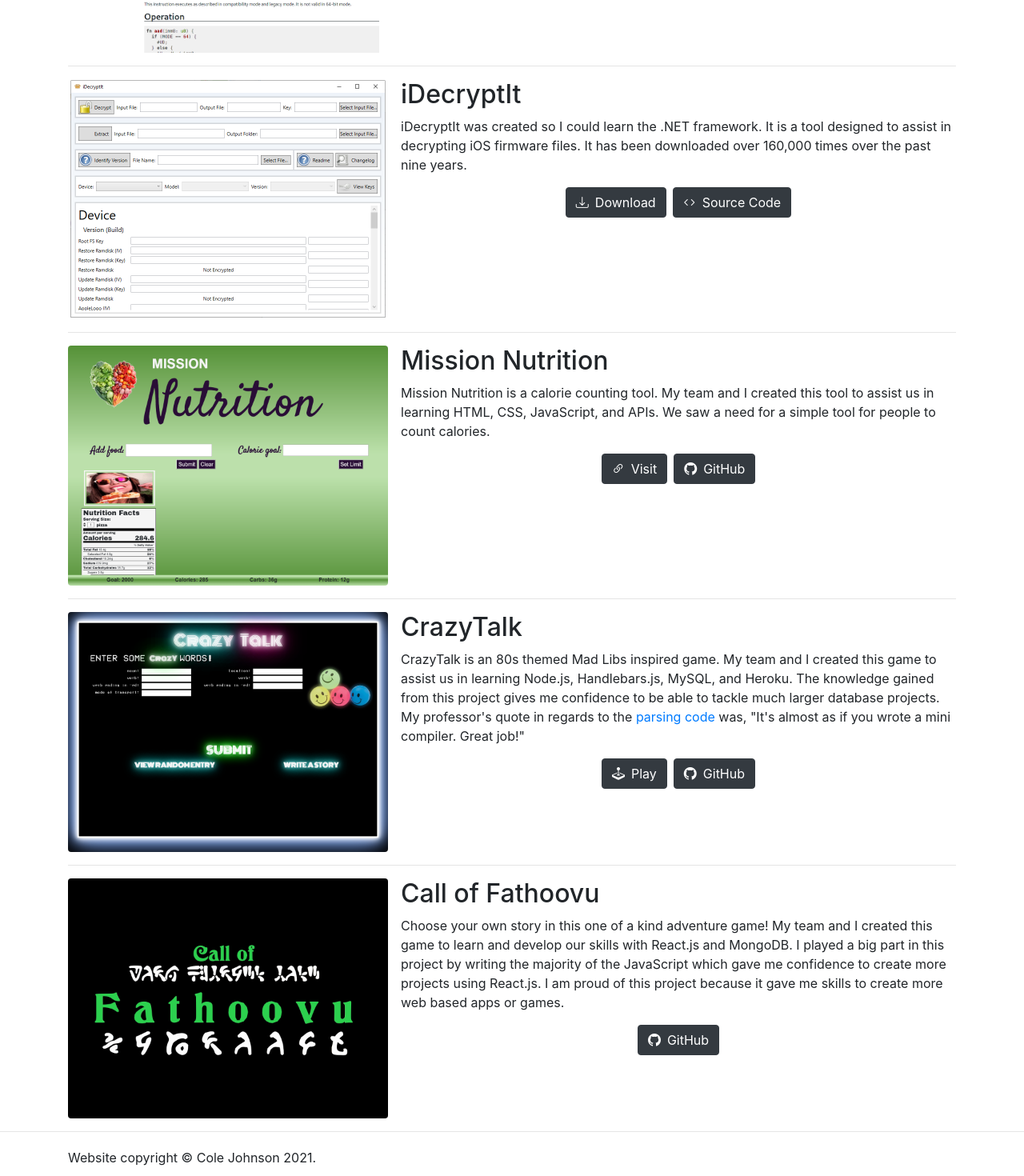
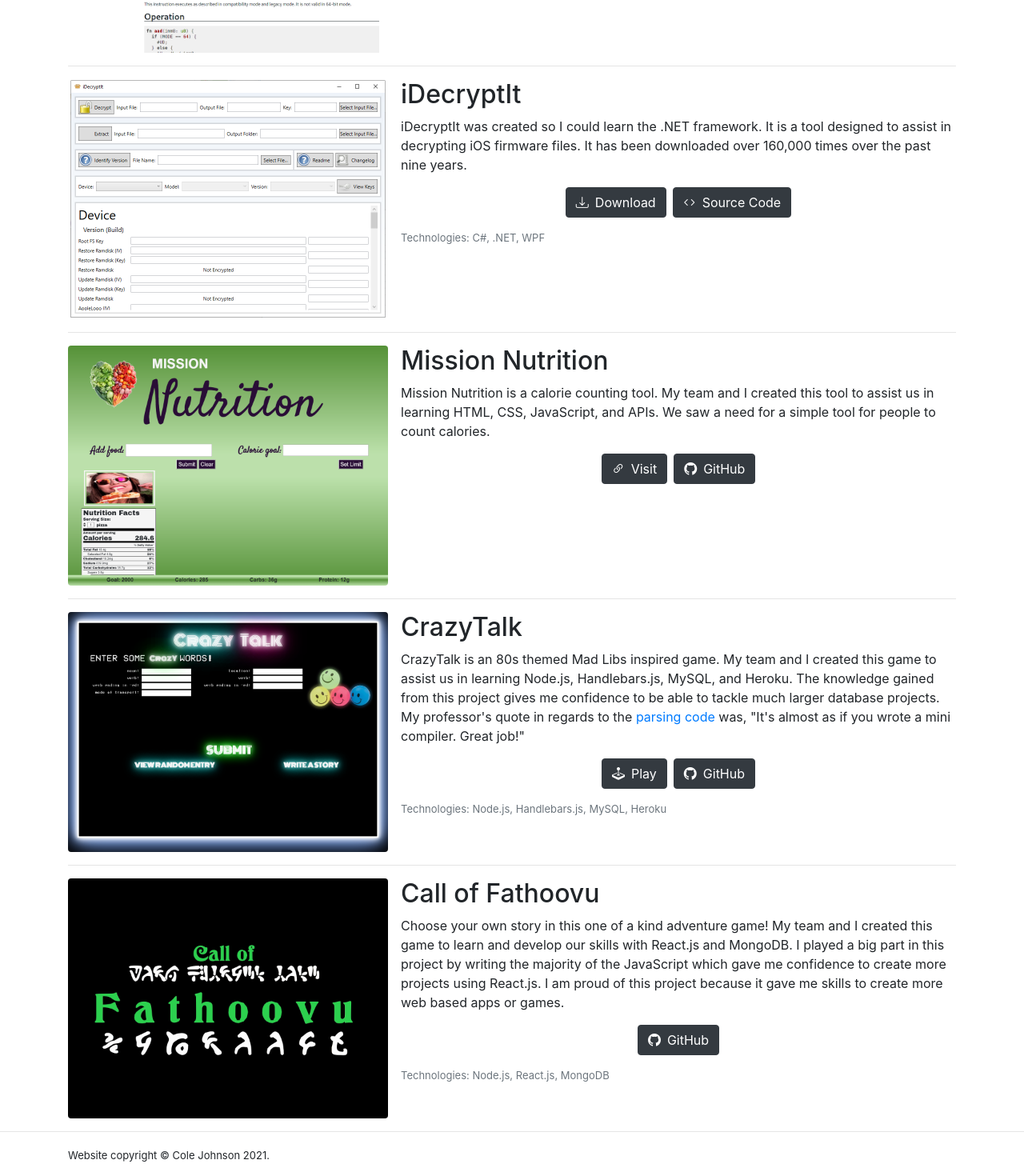
Before and after one commit to colejohnson66/portfolio, a Next.js app: page / in a window 1280 px wide. Shown: the part 1553-3023 px from the top of the page at 80% size. Built offline with nearby package versions, Linux system fonts and the light colour scheme.

Commit message:
added 'technologies' section to projects

```diff
--- a/components/Project.tsx
+++ b/components/Project.tsx
@@ -14,6 +14,7 @@ type ProjectProps = {
     imgAlt: string;
     children: JSX.Element | JSX.Element[];
     buttons: ProjectButton[];
+    technologies?: string[];
 };
 
 function Project(props: ProjectProps): JSX.Element {
@@ -43,6 +44,15 @@ function Project(props: ProjectProps): JSX.Element {
                         );
                     })}
                 </div>
+                {props.technologies &&
+                    <div className="technologies text-muted">
+                        Technologies: {props.technologies.map((technology, idx) => (
+                        <React.Fragment key={idx}>
+                            {technology}
+                            {idx !== props.technologies.length - 1 && ", "}
+                        </React.Fragment>
+                    ))}
+                    </div>}
             </Media.Body>
         </Media>
     );
--- a/css/globals.css
+++ b/css/globals.css
@@ -43,6 +43,12 @@
   margin-right: 0.5em;
 }
 
+.project .technologies {
+  margin-top: 16px;
+  font-size: small;
+}
+
 footer {
   margin-top: 20px;
+  font-size: small;
 }
--- a/pages/index.tsx
+++ b/pages/index.tsx
@@ -87,6 +87,7 @@ export default function Page() {
                                 name="iDecryptIt Website"
                                 imgSrc="/img/thumbs/iDecryptItWeb.png"
                                 imgAlt="A page from the iDecryptIt website"
+                                technologies={["Node.js", "React.js", "Next.js", "TypeScript"]}
                                 buttons={[
                                     {
                                         href: "https://idecryptit.com/",
@@ -113,6 +114,7 @@ export default function Page() {
                                 name="80x86"
                                 imgSrc="/img/thumbs/80x86.png"
                                 imgAlt="A page from the 80x86 website"
+                                technologies={["Node.js", "React.js", "Next.js", "TypeScript"]}
                                 buttons={[
                                     {
                                         href: "https://80x86.dev/",
@@ -137,6 +139,7 @@ export default function Page() {
                                 name="iDecryptIt"
                                 imgSrc="/img/thumbs/iDecryptIt.png"
                                 imgAlt="iDecryptIt"
+                                technologies={["C#", ".NET", "WPF"]}
                                 buttons={[
                                     {
                                         href: "https://sourceforge.net/projects/idecryptit/",
@@ -183,6 +186,7 @@ export default function Page() {
                                 name="CrazyTalk"
                                 imgSrc="/img/thumbs/CrazyTalk.png"
                                 imgAlt="CrazyTalk"
+                                technologies={["Node.js", "Handlebars.js", "MySQL", "Heroku"]}
                                 buttons={[
                                     {
                                         href: "https://crazytalk-launch-this.herokuapp.com/",
@@ -207,6 +211,7 @@ export default function Page() {
                                 name="Call of Fathoovu"
                                 imgSrc="/img/thumbs/CallOfFathoovu.png"
                                 imgAlt="Call of Fathoovu"
+                                technologies={["Node.js", "React.js", "MongoDB"]}
                                 buttons={[
                                     {
                                         href: "https://github.com/colejohnson66/call-of-fathoovu",
@@ -227,7 +232,7 @@ export default function Page() {
             </main>
             <hr />
             <footer>
-                <Container className="small-print">
+                <Container>
                     <p>
                         Website copyright &copy; Cole Johnson 2021.
                     </p>
```
